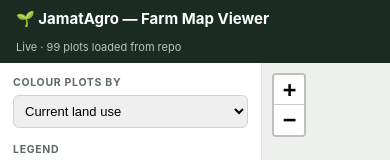
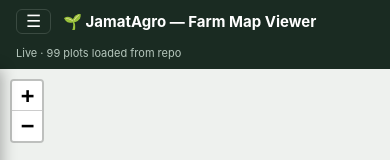
Before and after one commit to mjmj301-eng/jamatagro-map, a plain HTML site: page index.html in a window 390 px wide. Shown: the top 160 px of the page. Drawn offline with nearby package versions, Linux system fonts and the light colour scheme; no server answers.

Commit message:
Add files via upload

```diff
--- a/index.html
+++ b/index.html
@@ -13,8 +13,15 @@
   header{padding:9px 16px;background:#1a2b22;color:#fff;display:flex;align-items:center;gap:12px;flex-wrap:wrap}
   header h1{font-size:15px;margin:0;font-weight:700}
   header span{font-size:11px;color:#b6c7bd}
-  .wrap{display:flex;height:calc(100vh - 42px);min-height:480px}
+  .wrap{display:flex;height:calc(100vh - 42px);min-height:480px;position:relative}
+  #menuBtn{display:none;background:none;border:1px solid #3a4a41;color:#fff;font-size:17px;line-height:1;border-radius:6px;padding:3px 9px;cursor:pointer}
+  #backdrop{display:none;position:absolute;inset:0;background:rgba(0,0,0,.3);z-index:1100}
   aside{width:262px;background:#fff;border-right:1px solid #dfe5e0;overflow-y:auto;padding:13px}
+  @media(max-width:800px){
+    #menuBtn{display:inline-block}
+    aside#side{position:absolute;top:0;left:0;height:100%;width:80%;max-width:320px;transform:translateX(-100%);transition:transform .25s ease;z-index:1200;box-shadow:2px 0 14px rgba(0,0,0,.3)}
+    aside#side.open{transform:translateX(0)}
+  }
   aside h2{font-size:10.5px;text-transform:uppercase;letter-spacing:.7px;color:#5d6b63;margin:15px 0 6px}
   aside h2:first-child{margin-top:0}
   select,input[type=search]{width:100%;padding:7px;border:1px solid #cfd8c5;border-radius:6px;font-size:13px}
@@ -31,11 +38,13 @@
 </head>
 <body>
 <header>
+  <button id="menuBtn" onclick="toggleMenu()" aria-label="Menu">☰</button>
   <h1>🌱 JamatAgro — Farm Map Viewer</h1>
   <span id="hdr">Demo — load your traced geometry to see the real farm</span>
 </header>
 <div class="wrap">
-  <aside>
+  <div id="backdrop" onclick="toggleMenu(false)"></div>
+  <aside id="side">
     <h2>Colour plots by</h2>
     <select id="mode" onchange="render()">
       <option value="use">Current land use</option>
@@ -99,6 +108,11 @@
     document.getElementById('fill').value=15; setFill(15); }
   else { document.getElementById('fill').value=80; setFill(80); } }
 setBase();   // start in lite (no imagery); tick off Lite to load satellite
+
+function toggleMenu(force){ const s=document.getElementById('side'), b=document.getElementById('backdrop');
+  const open=(force===undefined)?!s.classList.contains('open'):force;
+  s.classList.toggle('open',open); b.style.display=open?'block':'none';
+  setTimeout(()=>map.invalidateSize(),260); }
 
 const PALETTES={
   use:{prop:'current_use',colors:{'Oil palm':'#2e7d32','Arable':'#e0cfa0','Factory':'#fb8c00','Livestock':'#424242'},fb:'#bdbdbd'},
```
